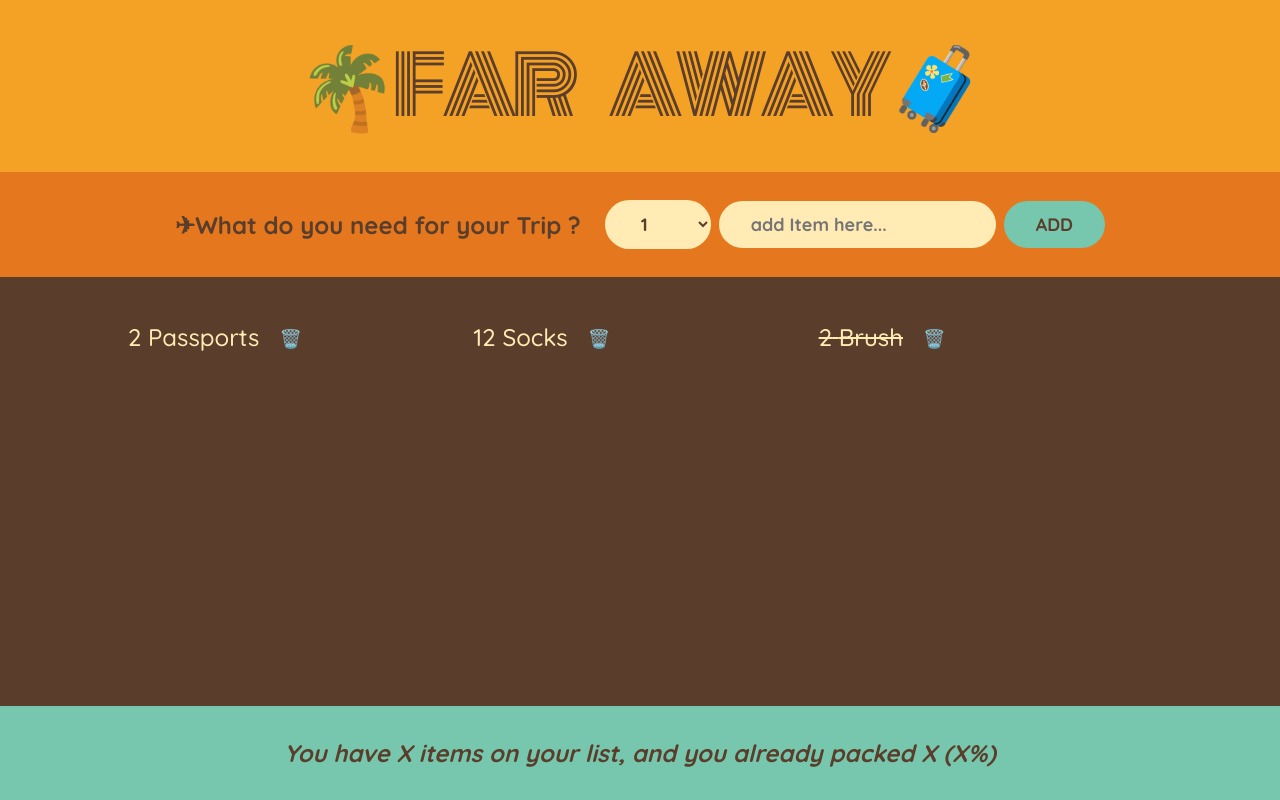
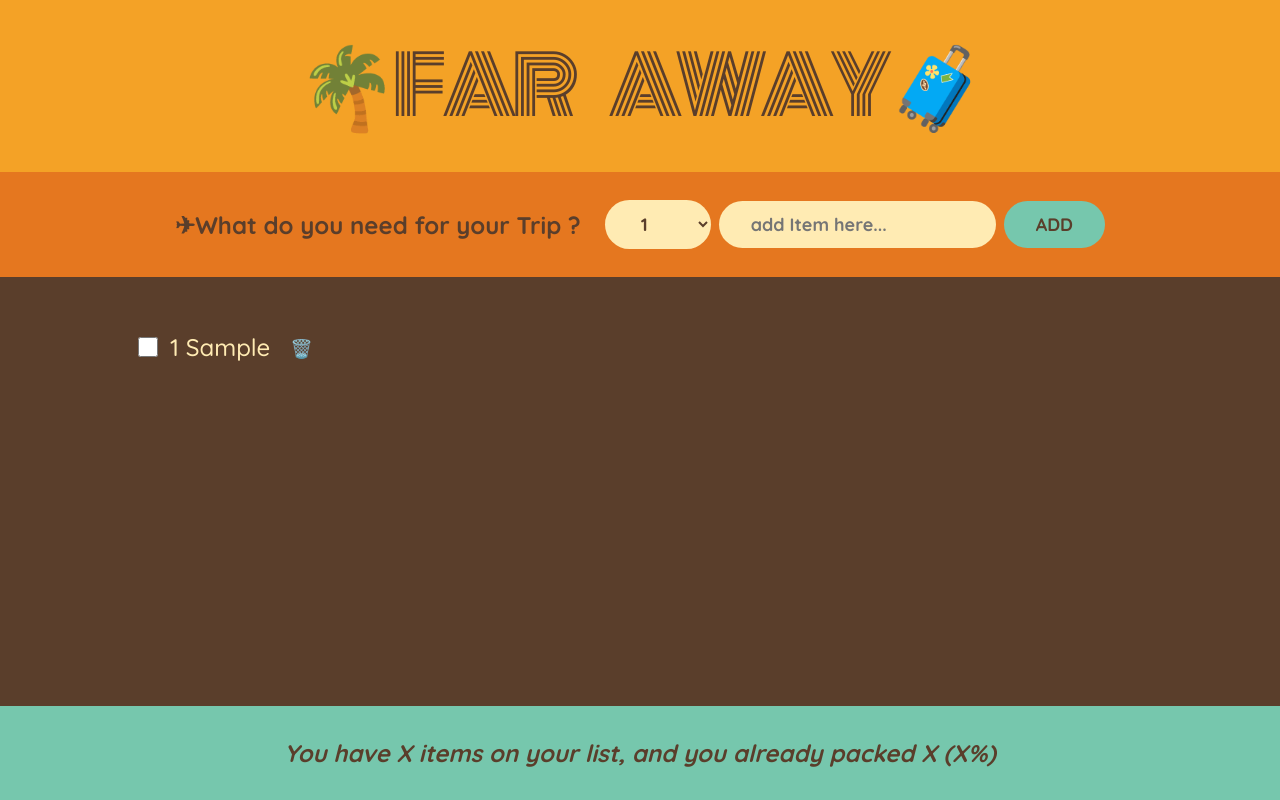
Before and after one commit to SomuSingh11/Travelling-Tracking-App, a React (Vite) app: page / in a window 1280 px wide. Both pictures are taken after typing "Sample" into the empty fields and a click on the button "ADD". Built offline with nearby package versions, Linux system fonts and the light colour scheme.

Commit message:
add handling items functionality

```diff
--- a/src/App.jsx
+++ b/src/App.jsx
@@ -1,18 +1,35 @@
 import { useState } from "react";
 
 /* eslint-disable react/prop-types */
-const initialItems = [
-  { id: 1, description: "Passports", quantity: 2, packed: false },
-  { id: 2, description: "Socks", quantity: 12, packed: false },
-  { id: 3, description: "Brush", quantity: 2, packed: true },
-];
 
 export default function App() {
+  const [items, setItems] = useState([]);
+
+  function handleAddItems(newItem) {
+    setItems((items) => [...items, newItem]);
+  }
+
+  function handleDeleteItems(itemId) {
+    setItems((items) => items.filter((item) => itemId !== item.id));
+  }
+
+  function handleToggleItem(itemId) {
+    setItems((items) =>
+      items.map((item) =>
+        item.id === itemId ? { ...item, packed: !item.packed } : item
+      )
+    );
+  }
+
   return (
     <div className="app">
       <Logo />
-      <Form />
-      <PackingList />
+      <Form onAddItems={handleAddItems} />
+      <PackingList
+        items={items}
+        onDeleteItems={handleDeleteItems}
+        onToggleItems={handleToggleItem}
+      />
       <Stats />
     </div>
   );
@@ -26,7 +43,7 @@ function Logo() {
 
 /* <--------------------- Form component (for adding new items) ---------------------> */
 
-function Form() {
+function Form({ onAddItems }) {
   const [description, setDescription] = useState("");
   const [quantity, setQuantity] = useState(1);
 
@@ -37,11 +54,13 @@ function Form() {
 
     // Creating a new item based on current value of state variables of form
     const newItem = {
+      id: Date.now(),
       description: description,
       quantity: quantity,
       packed: false,
-      id: initialItems.length + 1,
     };
+
+    onAddItems(newItem);
 
     setQuantity(1);
     setDescription("");
@@ -77,12 +96,17 @@ function Form() {
 
 /* <--------------------- PackingList component (to display the list of items) ---------------------> */
 
-function PackingList() {
+function PackingList({ items, onDeleteItems, onToggleItems }) {
   return (
     <div className="list">
       <ul>
-        {initialItems.map((item) => (
-          <Item item={item} key={item.id} />
+        {items.map((item) => (
+          <Item
+            item={item}
+            key={item.id}
+            onDeleteItems={onDeleteItems}
+            onToggleItems={onToggleItems}
+          />
         ))}
       </ul>
     </div>
@@ -101,15 +125,20 @@ function Stats() {
 
 /* <--------------------- Item component (to display individual items) ---------------------> */
 
-function Item({ item }) {
+function Item({ item, onDeleteItems, onToggleItems }) {
   //Style to strike through packe items
   const style = { textDecoration: "line-through" };
   return (
-    <li>
+    <li className={item.packed ? "toogle" : null}>
+      <input
+        type="checkbox"
+        value={item.packed}
+        onChange={() => onToggleItems(item.id)}
+      />
       <span style={item.packed ? style : null}>
         {item.quantity} {item.description}
       </span>
-      <button>🗑️</button>
+      <button onClick={() => onDeleteItems(item.id)}>🗑️</button>
     </li>
   );
 }
--- a/src/index.css
+++ b/src/index.css
@@ -94,19 +94,28 @@ input {
 .list ul {
   list-style: none;
   width: 80%;
-  overflow: scroll;
+  overflow: auto;
+  margin: 0 auto;
 
   display: grid;
-  grid-template-columns: repeat(auto-fit, minmax(250px, 1fr));
+  grid-template-columns: repeat(auto-fit, minmax(370px, 1.5fr));
   gap: 1.2rem;
   justify-content: center;
   align-content: start;
 }
 
 .list li {
+  padding: 1rem;
+  border-radius: 10px;
+
   display: flex;
   align-items: center;
   gap: 1.2rem;
+}
+
+.list li:hover {
+  transform: translateY(-6px);
+  box-shadow: 0 2px 4px rgba(0, 0, 0, 0.1);
 }
 
 input[type="checkbox"] {
@@ -130,3 +139,8 @@ input[type="checkbox"] {
   font-weight: 700;
   padding: 3.2rem 0;
 }
+
+.toogle {
+  transform: translateY(-6px);
+  box-shadow: 0 2px 4px rgba(245, 148, 148, 0.3);
+}
```
